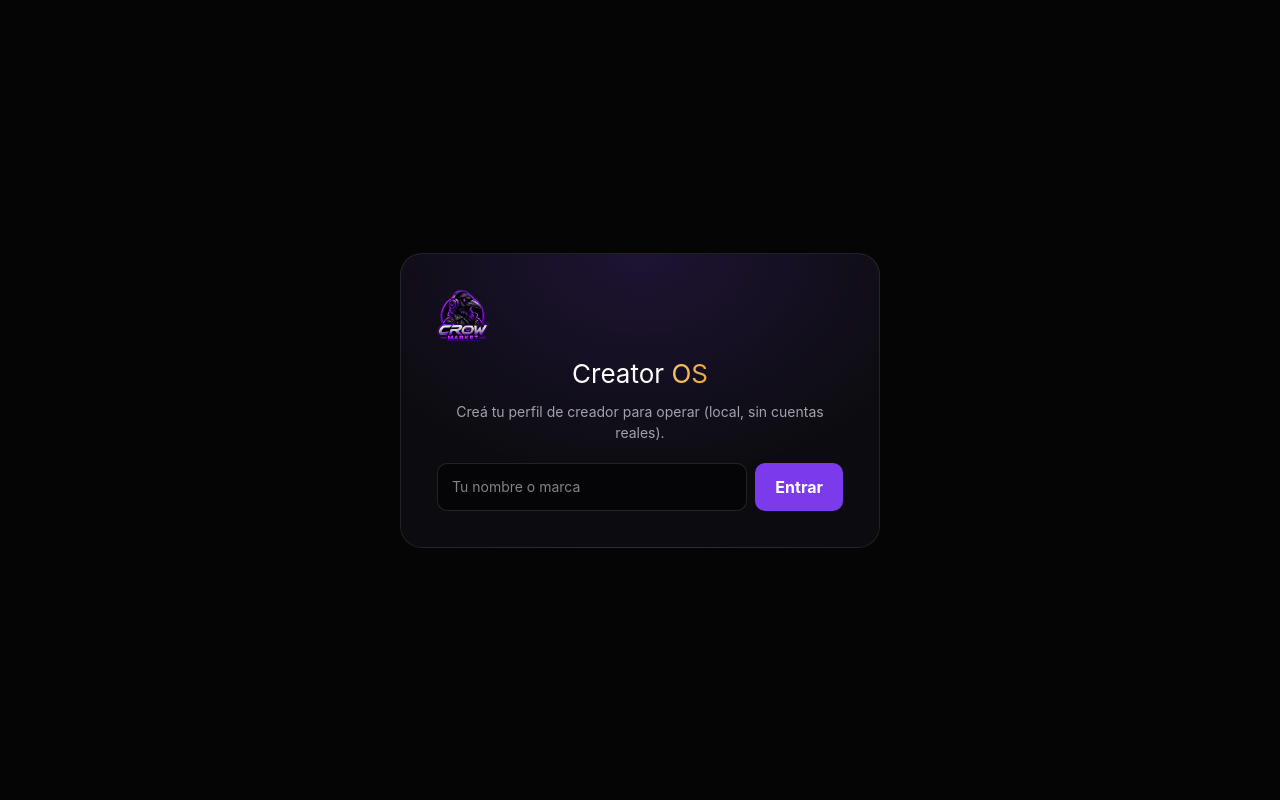
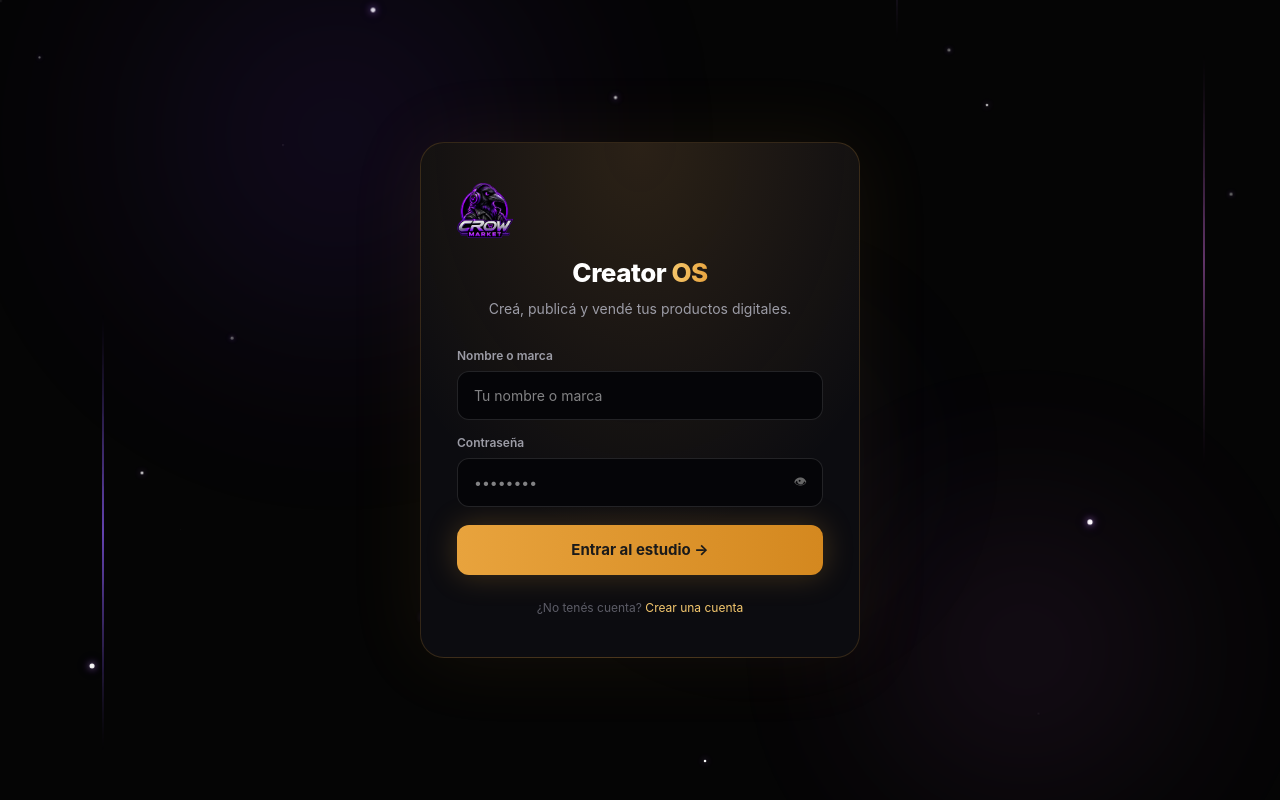
Before and after one commit to MrDeepGenius/crow, a Next.js app: page /creator-os in a window 1280 px wide. Built offline with nearby package versions, Linux system fonts and the light colour scheme.

Commit message:
Implementar diseño y login diferenciado para CreatorOS
Co-authored-by: MrDeepGenius <47234644+MrDeepGenius@users.noreply.github.com>

```diff
--- a/app/creator-os/CreatorOsClient.tsx
+++ b/app/creator-os/CreatorOsClient.tsx
@@ -22,6 +22,8 @@ import type {
   WalletTransaction,
 } from "@/app/services/marketplace/marketTypes";
 import { Sidebar, AppHeader } from "@/app/affiliates/components/Shell";
+import { CreatorLogin } from "./components/CreatorLogin";
+import AnimatedBackground from "@/app/components/AnimatedBackground";
 import { GOLD, GOLD_SOFT, creatorCardStyle, CREATOR_CSS } from "./theme";
 import {
   C,
@@ -189,8 +191,8 @@ export function CreatorOsClient() {
     }
   }, [notifications, profile]);
 
-  const createProfile = (): void => {
-    const clean = nameInput.trim();
+  const createProfile = (overrideName?: string): void => {
+    const clean = (overrideName ?? nameInput).trim();
     if (!clean) return;
     const username = clean.toLowerCase().replace(/[^a-z0-9]+/g, "-");
     const created: CreatorProfile = {
@@ -216,25 +218,7 @@ export function CreatorOsClient() {
   };
 
   if (!profile) {
-    return (
-      <ToastProvider>
-        <main style={{ minHeight: "100vh", background: C.bg, color: "#fff", fontFamily: FONT, display: "flex", alignItems: "center", justifyContent: "center", padding: "24px" }}>
-          <div className="aff-fadein" style={{ maxWidth: "480px", width: "100%", background: "radial-gradient(120% 140% at 50% 0%, rgba(124,58,237,0.16) 0%, rgba(124,58,237,0) 55%), #0c0c10", border: "1px solid rgba(255,255,255,0.09)", borderRadius: "22px", padding: "36px", textAlign: "center" }}>
-            <img src="/crowlogo.png" alt="Crow" style={{ width: "52px", height: "52px", objectFit: "contain", marginBottom: "12px" }} />
-            <h1 style={{ fontSize: "26px", margin: "0 0 8px" }}>Creator <span className="creator-gold-text">OS</span></h1>
-            <p style={{ color: C.muted, margin: "0 0 20px", fontSize: "14px" }}>Creá tu perfil de creador para operar (local, sin cuentas reales).</p>
-            <div style={{ display: "flex", gap: "8px" }}>
-              <label htmlFor="creator-login" style={{ position: "absolute", left: "-9999px" }}>Tu nombre o marca</label>
-              <input id="creator-login" value={nameInput} onChange={(e) => setNameInput(e.target.value)} onKeyDown={(e) => { if (e.key === "Enter") createProfile(); }} placeholder="Tu nombre o marca" style={{ flex: 1, background: "#050508", border: "1px solid rgba(255,255,255,0.12)", borderRadius: "10px", color: "#fff", padding: "12px 14px", fontSize: "14px", fontFamily: FONT }} />
-              <button onClick={createProfile} className="aff-btn" style={{ padding: "12px 20px", borderRadius: "10px", border: "none", background: C.violet, color: "#fff", fontWeight: "bold", cursor: "pointer" }}>
-                Entrar
-              </button>
-            </div>
-          </div>
-        </main>
-        <style>{GLOBAL_CSS + CREATOR_CSS}</style>
-      </ToastProvider>
-    );
+    return <CreatorLogin onLogin={(name) => { setNameInput(name); createProfile(name); }} />;
   }
 
   const section = SECTION_TITLES[tab];
@@ -242,7 +226,10 @@ export function CreatorOsClient() {
 
   return (
     <ToastProvider>
-      <main style={{ minHeight: "100vh", background: C.bg, color: "#fff", fontFamily: FONT, display: "flex" }}>
+      <main style={{ minHeight: "100vh", background: C.bg, color: "#fff", fontFamily: FONT, display: "flex", position: "relative", overflow: "hidden" }}>
+        <div style={{ position: "absolute", inset: 0, zIndex: 0, pointerEvents: "none", opacity: 0.35 }}>
+          <AnimatedBackground />
+        </div>
         <Sidebar
           active={tab}
           collapsed={collapsed}
@@ -269,7 +256,7 @@ export function CreatorOsClient() {
           brandTitle="CREADOR"
           brandSub="Creator OS"
         />
-        <div style={{ flex: 1, minWidth: 0, maxWidth: "1240px", margin: "0 auto", padding: "24px clamp(16px, 3vw, 36px) 64px", width: "100%" }}>
+        <div style={{ flex: 1, minWidth: 0, maxWidth: "1240px", margin: "0 auto", padding: "24px clamp(16px, 3vw, 36px) 64px", width: "100%", position: "relative", zIndex: 1 }}>
           <AppHeader
             title={section.title}
             subtitle={section.subtitle}
@@ -747,8 +734,8 @@ function ProductCenter({
 
 function MiniStat2({ label, value }: { label: string; value: string }) {
   return (
-    <div style={{ padding: "14px", borderRadius: "14px", background: "#0c0c0f", border: "1px solid rgba(255,255,255,0.08)" }}>
-      <div style={{ color: C.faint, fontSize: "12px", marginBottom: "4px" }}>{label}</div>
+    <div className="aff-card" style={{ padding: "14px", borderRadius: "14px", background: "linear-gradient(135deg, rgba(232,163,61,0.04) 0%, rgba(232,163,61,0) 60%), #0c0c0f", border: "1px solid rgba(255,255,255,0.08)", boxShadow: "0 4px 16px rgba(0,0,0,0.3)" }}>
+      <div style={{ color: "#888", fontSize: "12px", marginBottom: "4px" }}>{label}</div>
       <div style={{ fontSize: "20px", fontWeight: "bold" }}>{value}</div>
     </div>
   );
--- /dev/null
+++ b/app/creator-os/components/CreatorLogin.tsx
@@ -0,0 +1,214 @@
+"use client";
+
+import { useState } from "react";
+import AnimatedBackground from "@/app/components/AnimatedBackground";
+import { GOLD, GOLD_SOFT, CREATOR_CSS } from "../theme";
+
+const FONT = '"Inter", system-ui, -apple-system, "Segoe UI", Roboto, sans-serif';
+
+export function CreatorLogin({ onLogin }: { onLogin: (name: string) => void }) {
+  const [user, setUser] = useState("");
+  const [pass, setPass] = useState("");
+  const [showPass, setShowPass] = useState(false);
+  const [error, setError] = useState("");
+
+  const submit = (): void => {
+    if (!user.trim()) {
+      setError("Ingresá tu nombre o marca");
+      return;
+    }
+    if (!pass.trim()) {
+      setError("Ingresá tu contraseña");
+      return;
+    }
+    setError("");
+    onLogin(user.trim());
+  };
+
+  return (
+    <main
+      style={{
+        minHeight: "100vh",
+        background: "#050505",
+        color: "#fff",
+        fontFamily: FONT,
+        display: "flex",
+        alignItems: "center",
+        justifyContent: "center",
+        padding: "24px",
+        position: "relative",
+        overflow: "hidden",
+      }}
+    >
+      <AnimatedBackground />
+      <style>{CREATOR_CSS}</style>
+      <div
+        className="aff-fadein"
+        style={{
+          position: "relative",
+          zIndex: 1,
+          maxWidth: "440px",
+          width: "100%",
+          background:
+            "radial-gradient(120% 140% at 50% 0%, rgba(232,163,61,0.14) 0%, rgba(232,163,61,0) 55%), #0c0c10",
+          border: "1px solid rgba(232,163,61,0.18)",
+          borderRadius: "24px",
+          padding: "40px 36px",
+          boxShadow: "0 0 80px rgba(232,163,61,0.08)",
+        }}
+      >
+        {/* Logo + título */}
+        <div style={{ textAlign: "center", marginBottom: "28px" }}>
+          <img
+            src="/crowlogo.png"
+            alt="Crow"
+            style={{ width: "56px", height: "56px", objectFit: "contain", marginBottom: "14px" }}
+          />
+          <h1 style={{ fontSize: "26px", margin: "0 0 6px", fontWeight: 800, letterSpacing: "-0.5px" }}>
+            Creator <span className="creator-gold-text">OS</span>
+          </h1>
+          <p style={{ color: "#9c9ca6", margin: 0, fontSize: "14px" }}>
+            Creá, publicá y vendé tus productos digitales.
+          </p>
+        </div>
+
+        {/* Campos */}
+        <div style={{ display: "flex", flexDirection: "column", gap: "14px" }}>
+          <div>
+            <label
+              htmlFor="creator-user"
+              style={{ display: "block", color: "#9c9ca6", fontSize: "12px", marginBottom: "6px", fontWeight: 600 }}
+            >
+              Nombre o marca
+            </label>
+            <input
+              id="creator-user"
+              value={user}
+              onChange={(e) => setUser(e.target.value)}
+              onKeyDown={(e) => { if (e.key === "Enter") submit(); }}
+              placeholder="Tu nombre o marca"
+              autoComplete="username"
+              style={{
+                width: "100%",
+                boxSizing: "border-box",
+                background: "#050508",
+                border: "1px solid rgba(255,255,255,0.12)",
+                borderRadius: "12px",
+                color: "#fff",
+                padding: "13px 16px",
+                fontSize: "14px",
+                fontFamily: FONT,
+                outline: "none",
+                transition: "border-color 0.2s ease, box-shadow 0.2s ease",
+              }}
+              onFocus={(e) => {
+                e.currentTarget.style.borderColor = "rgba(232,163,61,0.5)";
+                e.currentTarget.style.boxShadow = "0 0 0 3px rgba(232,163,61,0.12)";
+              }}
+              onBlur={(e) => {
+                e.currentTarget.style.borderColor = "rgba(255,255,255,0.12)";
+                e.currentTarget.style.boxShadow = "none";
+              }}
+            />
+          </div>
+
+          <div>
+            <label
+              htmlFor="creator-pass"
+              style={{ display: "block", color: "#9c9ca6", fontSize: "12px", marginBottom: "6px", fontWeight: 600 }}
+            >
+              Contraseña
+            </label>
+            <div style={{ position: "relative" }}>
+              <input
+                id="creator-pass"
+                type={showPass ? "text" : "password"}
+                value={pass}
+                onChange={(e) => setPass(e.target.value)}
+                onKeyDown={(e) => { if (e.key === "Enter") submit(); }}
+                placeholder="••••••••"
+                autoComplete="current-password"
+                style={{
+                  width: "100%",
+                  boxSizing: "border-box",
+                  background: "#050508",
+                  border: "1px solid rgba(255,255,255,0.12)",
+                  borderRadius: "12px",
+                  color: "#fff",
+                  padding: "13px 16px",
+                  fontSize: "14px",
+                  fontFamily: FONT,
+                  outline: "none",
+                  transition: "border-color 0.2s ease, box-shadow 0.2s ease",
+                }}
+                onFocus={(e) => {
+                  e.currentTarget.style.borderColor = "rgba(232,163,61,0.5)";
+                  e.currentTarget.style.boxShadow = "0 0 0 3px rgba(232,163,61,0.12)";
+                }}
+                onBlur={(e) => {
+                  e.currentTarget.style.borderColor = "rgba(255,255,255,0.12)";
+                  e.currentTarget.style.boxShadow = "none";
+                }}
+              />
+              <button
+                type="button"
+                onClick={() => setShowPass((s) => !s)}
+                style={{
+                  position: "absolute",
+                  right: "12px",
+                  top: "50%",
+                  transform: "translateY(-50%)",
+                  background: "none",
+                  border: "none",
+                  color: "#666",
+                  cursor: "pointer",
+                  fontSize: "13px",
+                  padding: "4px",
+                }}
+              >
+                {showPass ? "🙈" : "👁"}
+              </button>
+            </div>
+          </div>
+
+          {error && (
+            <div style={{ color: "#f87171", fontSize: "13px", textAlign: "center" }}>
+              {error}
+            </div>
+          )}
+
+          <button
+            onClick={submit}
+            style={{
+              marginTop: "4px",
+              padding: "14px",
+              borderRadius: "12px",
+              border: "none",
+              background: "linear-gradient(90deg, #e8a33d, #d4881f)",
+              color: "#1a1a1a",
+              fontWeight: "bold",
+              fontSize: "15px",
+              cursor: "pointer",
+              boxShadow: "0 0 30px rgba(232,163,61,0.25)",
+              transition: "filter 0.15s ease",
+            }}
+            onMouseEnter={(e) => { e.currentTarget.style.filter = "brightness(1.12)"; }}
+            onMouseLeave={(e) => { e.currentTarget.style.filter = "none"; }}
+          >
+            Entrar al estudio →
+          </button>
+        </div>
+
+        {/* Footer */}
+        <div style={{ textAlign: "center", marginTop: "24px" }}>
+          <p style={{ color: "#5c5c66", fontSize: "12px", margin: 0 }}>
+            ¿No tenés cuenta?{" "}
+            <a href="/create" style={{ color: GOLD_SOFT, textDecoration: "none" }}>
+              Crear una cuenta
+            </a>
+          </p>
+        </div>
+      </div>
+    </main>
+  );
+}
```
